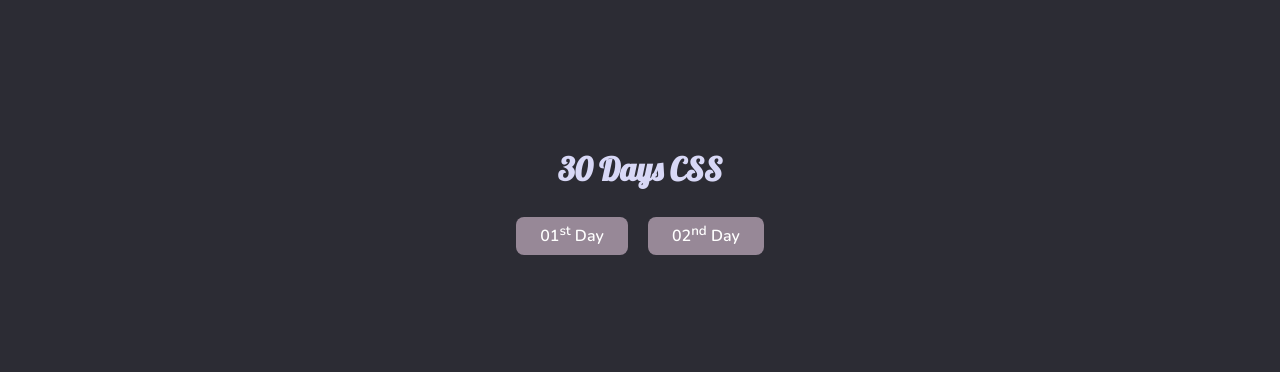
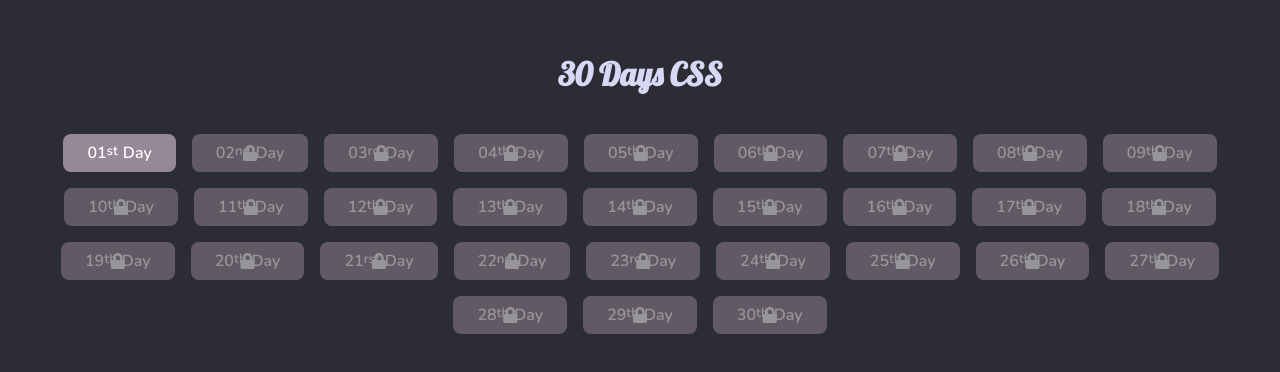
Before and after one commit to hemerson-git/30-days-css, a plain HTML site: page index.html in a window 1280 px wide. Shown: the part 202-574 px from the top of the page. Drawn offline with nearby package versions, Linux system fonts and the light colour scheme.

Commit message:
landing page 30 days css challenge

```diff
--- a/assets/css/styles.css
+++ b/assets/css/styles.css
@@ -20,6 +20,8 @@ body {
 a {
   font-family: 'Nunito', sans-serif;
   text-decoration: none;
+  outline: none;
+  white-space: nowrap;
 }
 
 .container {
@@ -37,7 +39,19 @@ a {
   margin-bottom: 32px;
 }
 
+.button-container {
+  display: flex;
+  flex-wrap: wrap;
+  justify-content: center;
+}
+
+.btn sup {
+  margin-right: 5px;
+}
+
 .btn {
+  display: flex;
+
   background-color: var(--med-color);
   color: white;
   padding: 8px 24px;
@@ -49,3 +63,19 @@ a {
 .btn:hover {
   background-color: var(--pink);
 }
+
+.btn-locked {
+  opacity: .5;
+  position: relative;
+  cursor: not-allowed;
+}
+
+.btn-locked::before {
+  content: "\f023";
+  font-family: "Font Awesome 5 Free";
+  font-weight: 900;
+  position: absolute;
+  top: 50%;
+  left: 50%;
+  transform: translate(-50%, -50%);
+}
--- a/index.html
+++ b/index.html
@@ -10,6 +10,20 @@
   <link rel="stylesheet" href="./assets/css/styles.css">
   <link rel="preconnect" href="https://fonts.gstatic.com">
   <link href="https://fonts.googleapis.com/css2?family=Lobster&family=Nunito:wght@600&display=swap" rel="stylesheet">
+  <link rel="stylesheet" href="https://cdnjs.cloudflare.com/ajax/libs/font-awesome/5.15.3/css/all.min.css">
+
+  <script defer>
+    document.addEventListener('DOMContentLoaded', () => {
+      buttonsContainer = document.querySelector('.button-container');
+
+      buttonsContainer.addEventListener('click', e => {
+        if(e.target.classList.contains('btn-locked')) {
+          e.target.preventDefault;
+        }
+      });
+    });
+  </script>
+
 </head>
 
 <body>
@@ -21,7 +35,37 @@
 
     <div class="button-container">
       <a href="./01_day/index.html" class="btn btn-opened">01<sup>st</sup> Day</a>
-      <a href="" class="btn btn-locked">02<sup>nd</sup> Day</a>
+      <a href="#" class="btn btn-locked">02<sup>nd</sup> Day</a>
+      <a href="#" class="btn btn-locked">03<sup>rd</sup> Day</a>
+      <a href="#" class="btn btn-locked">04<sup>th</sup> Day</a>
+      <a href="#" class="btn btn-locked">05<sup>th</sup> Day</a>
+      <a href="#" class="btn btn-locked">06<sup>th</sup> Day</a>
+      <a href="#" class="btn btn-locked">07<sup>th</sup> Day</a>
+      <a href="#" class="btn btn-locked">08<sup>th</sup> Day</a>
+      <a href="#" class="btn btn-locked">09<sup>th</sup> Day</a>
+      <a href="#" class="btn btn-locked">10<sup>th</sup> Day</a>
+
+      <a href="#" class="btn btn-locked">11<sup>th</sup> Day</a>
+      <a href="#" class="btn btn-locked">12<sup>th</sup> Day</a>
+      <a href="#" class="btn btn-locked">13<sup>th</sup> Day</a>
+      <a href="#" class="btn btn-locked">14<sup>th</sup> Day</a>
+      <a href="#" class="btn btn-locked">15<sup>th</sup> Day</a>
+      <a href="#" class="btn btn-locked">16<sup>th</sup> Day</a>
+      <a href="#" class="btn btn-locked">17<sup>th</sup> Day</a>
+      <a href="#" class="btn btn-locked">18<sup>th</sup> Day</a>
+      <a href="#" class="btn btn-locked">19<sup>th</sup> Day</a>
+      <a href="#" class="btn btn-locked">20<sup>th</sup> Day</a>
+
+      <a href="" class="btn btn-locked">21<sup>rst</sup> Day</a>
+      <a href="" class="btn btn-locked">22<sup>nd</sup> Day</a>
+      <a href="" class="btn btn-locked">23<sup>rd</sup> Day</a>
+      <a href="" class="btn btn-locked">24<sup>th</sup> Day</a>
+      <a href="" class="btn btn-locked">25<sup>th</sup> Day</a>
+      <a href="" class="btn btn-locked">26<sup>th</sup> Day</a>
+      <a href="" class="btn btn-locked">27<sup>th</sup> Day</a>
+      <a href="" class="btn btn-locked">28<sup>th</sup> Day</a>
+      <a href="" class="btn btn-locked">29<sup>th</sup> Day</a>
+      <a href="" class="btn btn-locked">30<sup>th</sup> Day</a>
     </div>
   </div>
 </body>
```
